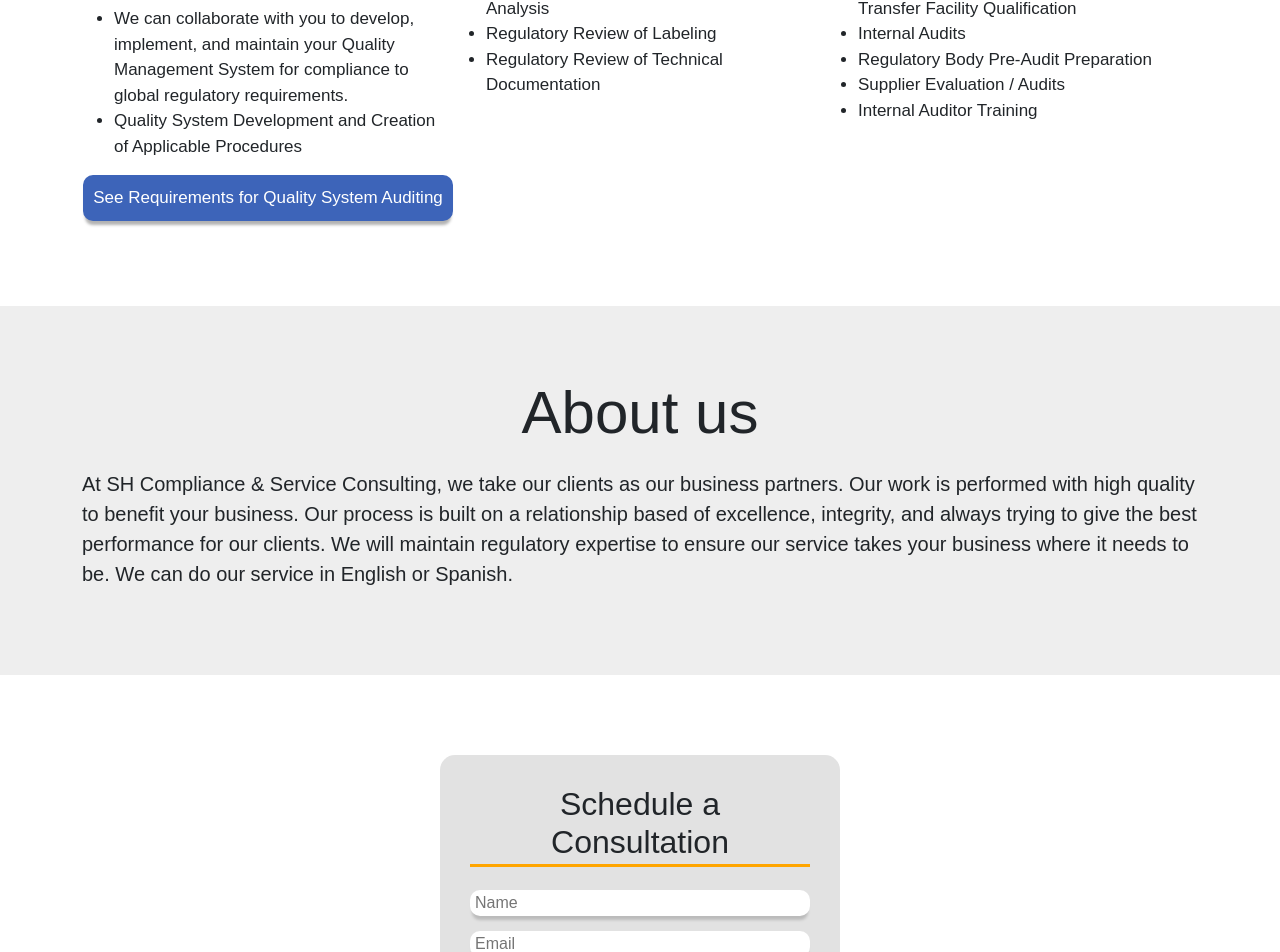
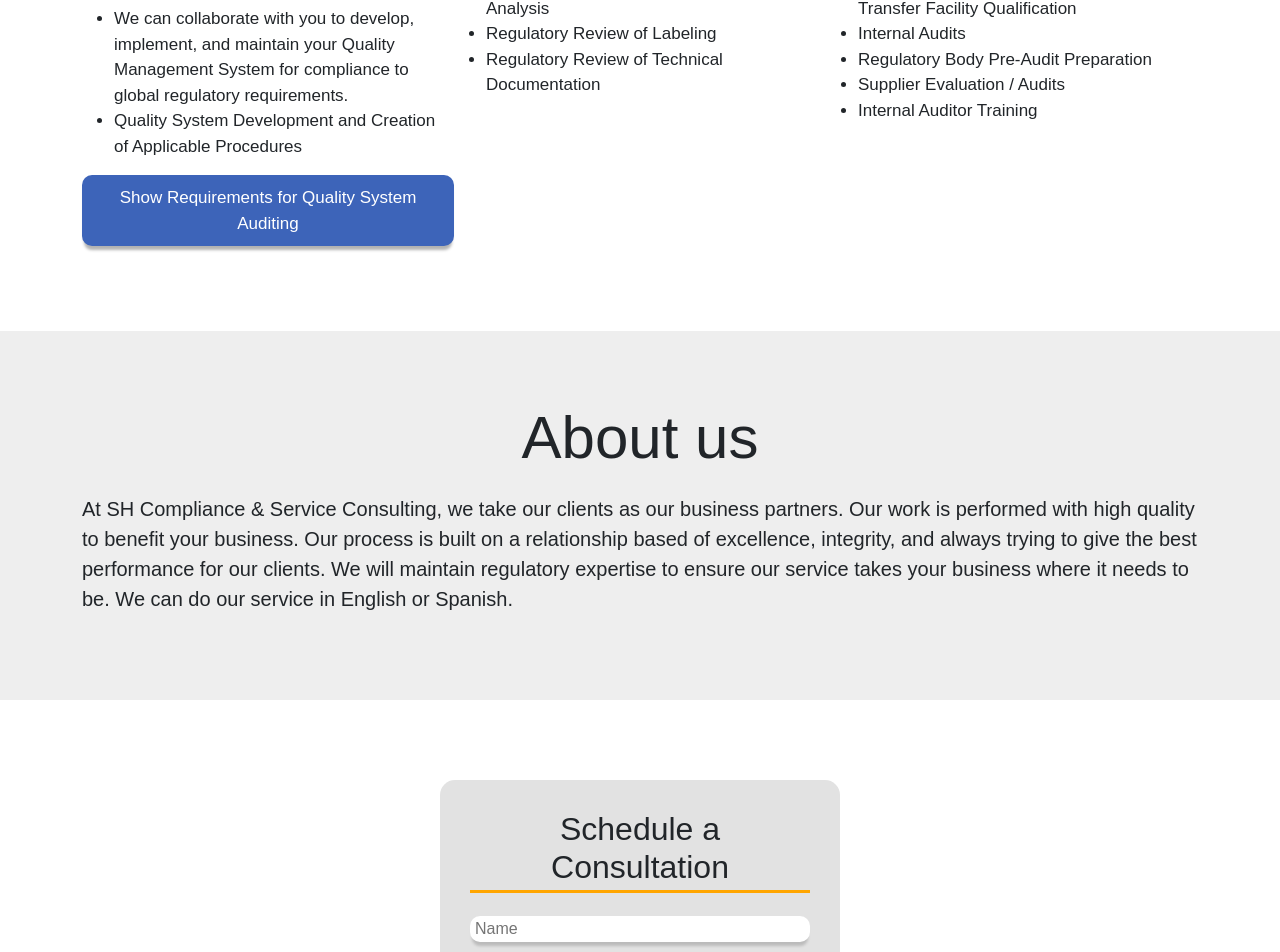
Before and after one commit to bsmrdel101/sh-service-consulting, a React (Create React App) app: page /#/home in a window 1280 px wide. Shown: the part 973-1925 px from the top of the page. Built offline with nearby package versions, Linux system fonts and the light colour scheme; no server answers.

Commit message:
fixed grammer mistakes

```diff
--- a/src/components/CompanyServices/CompanyServices.css
+++ b/src/components/CompanyServices/CompanyServices.css
@@ -31,7 +31,3 @@
     transform: scale(1.02, 1.02);
     box-shadow: 0 6px 3px -2px rgba(61, 100, 185, 0.301);
 }
-
-.services-btn:focus {
-    background-color: rgb(86, 132, 231);
-}
--- a/src/components/CompanyServices/CompanyServices.jsx
+++ b/src/components/CompanyServices/CompanyServices.jsx
@@ -17,7 +17,7 @@
                             <li>Quality System Development and Creation of Applicable Procedures</li>
                         </ul>
                         <center>
-                            <button className='services-btn'>See Requirements for Quality System Auditing</button>
+                            <button className='services-btn'>Show Requirements for Quality System Auditing</button>
                         </center>
                     </div>
                     <div class="col-lg-4">
```
